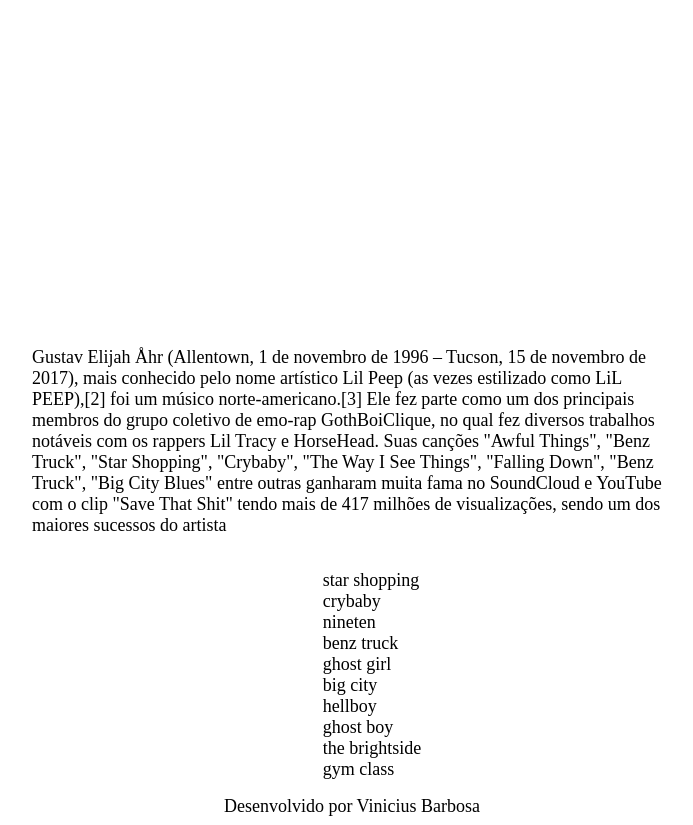
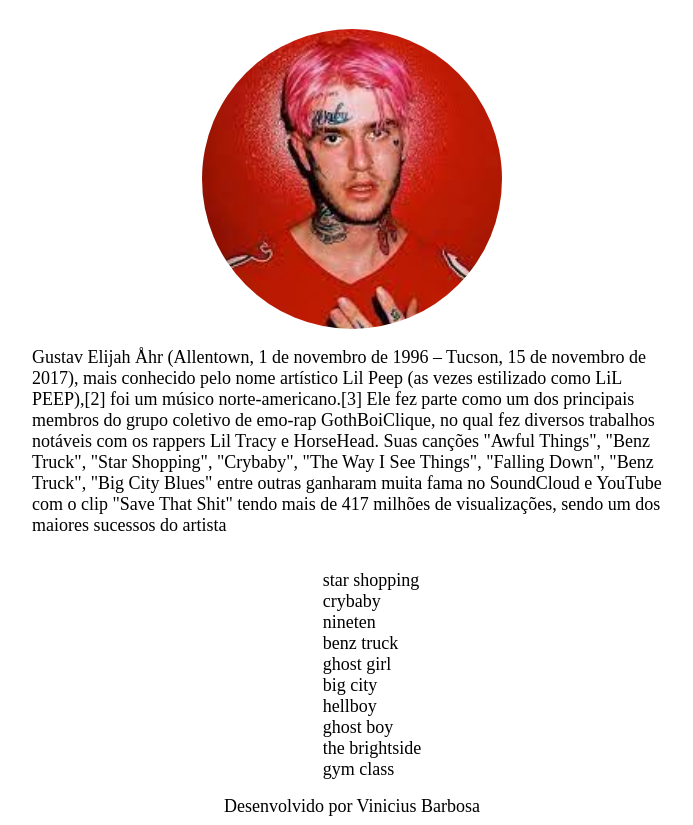
Before and after one commit to V1N1490/primeiro-projeto, a plain HTML site: page index.html in a window 1280 px wide. Shown: the part 90-915 px from the top of the page, without its empty margins (288-981 px from the left). Drawn offline with Linux system fonts and the light colour scheme; the site is published under a folder, as on GitHub Pages, so addresses that start at the root find nothing.

Commit message:
Correcao imagem

```diff
--- a/index.html
+++ b/index.html
@@ -12,7 +12,7 @@
         <h1>lil peep pagina</h1>
     </header>
     <main>
-        <img src="/assets/images/lilpeep.jpg" alt="Lil peep">
+        <img src="./assets/images/lilpeep.jpg" alt="Lil peep">
        <p>Gustav Elijah Åhr (Allentown, 1 de novembro de 1996 – Tucson, 15 de novembro de 2017), mais conhecido pelo nome artístico Lil Peep (as vezes estilizado como LiL PEEP),[2] foi um músico norte-americano.[3] Ele fez parte como um dos principais membros do grupo coletivo de emo-rap GothBoiClique, no qual fez diversos trabalhos notáveis com os rappers Lil Tracy e HorseHead. Suas canções "Awful Things", "Benz Truck", "Star Shopping", "Crybaby", "The Way I See Things", "Falling Down", "Benz Truck", "Big City Blues" entre outras ganharam muita fama no SoundCloud e YouTube com o clip "Save That Shit" tendo mais de 417 milhões de visualizações, sendo um dos maiores sucessos do artista</p>
        <ul>
            <li>star shopping</li>
```
